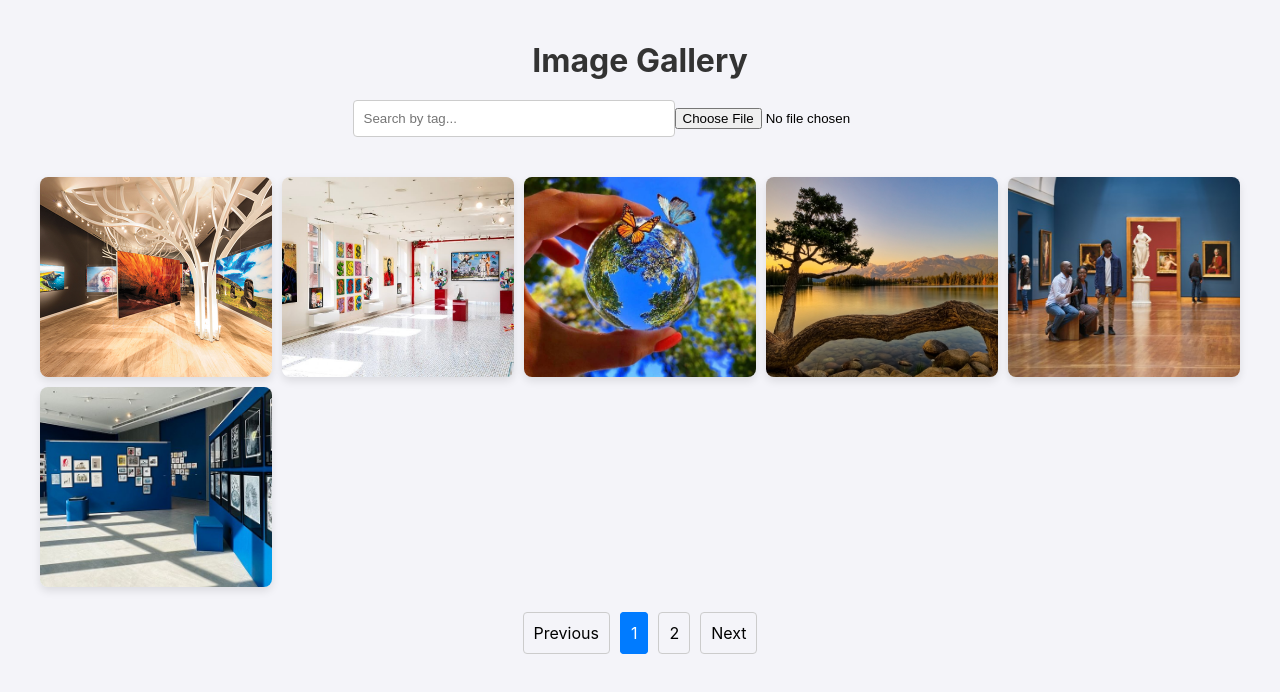
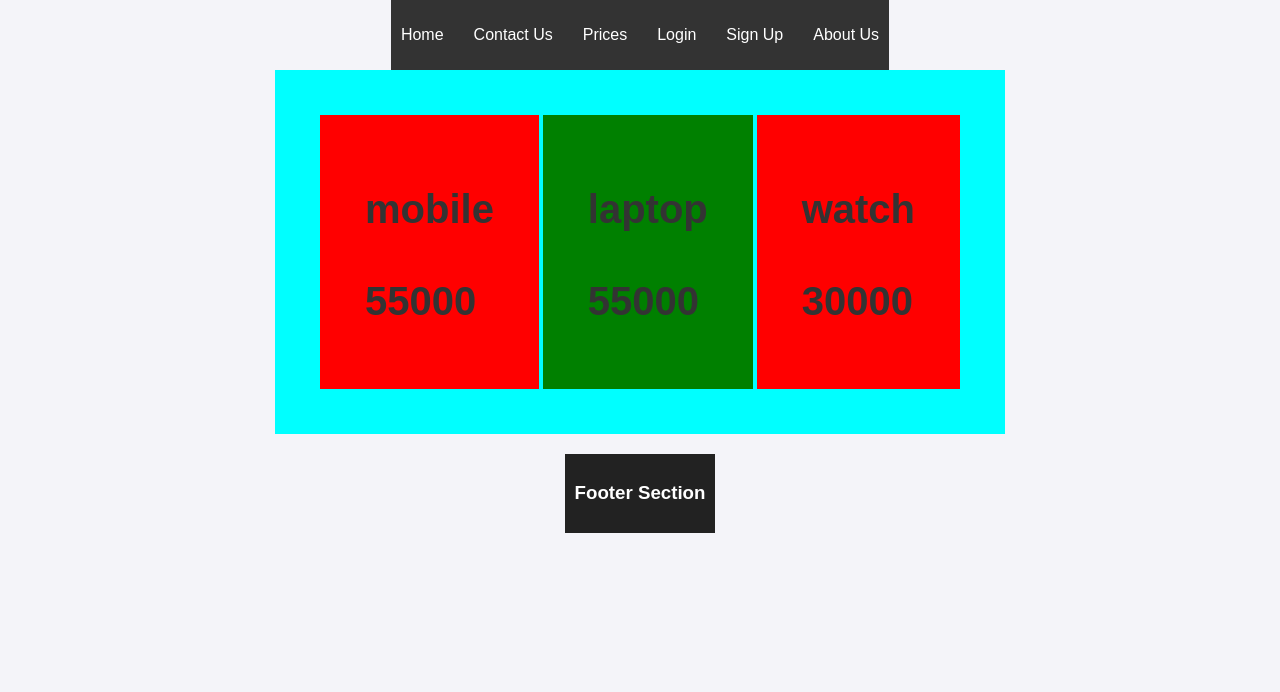
Before and after one commit to sriram507/React-tasks, a React (Create React App) app: page / in a window 1280 px wide. Shown: the top 692 px of the page. Built offline with nearby package versions, Linux system fonts and the light colour scheme.

Commit message:
conditional styling

```diff
--- /dev/null
+++ b/src/header/headerComp.jsx
@@ -0,0 +1,25 @@
+import React from "react";
+
+function HeaderComp() {
+  return (
+    <div style={{ backgroundColor: "#333", padding: "10px" }}>
+      <ul style={{
+        display: "flex",
+        gap: "30px",
+        listStyle: "none",
+        color: "white",
+        justifyContent: "center",
+        padding: 0
+      }}>
+        <li>Home</li>
+        <li>Contact Us</li>
+        <li>Prices</li>
+        <li>Login</li>
+        <li>Sign Up</li>
+        <li>About Us</li>
+      </ul>
+    </div>
+  );
+}
+
+export default HeaderComp;
--- /dev/null
+++ b/src/home/homeComp.jsx
@@ -0,0 +1,25 @@
+import { Component } from "react";
+import Footer from "../footer/footerComp";
+import HeaderComp from "../header/headerComp";
+import Main from "../main/mainComp";
+
+class Home extends Component {
+  render() {
+    return (
+      <div
+      style={{ display: 'flex', flexDirection: 'column',
+         // Make the content column-oriented
+         justifyContent: 'center', // Center vertically
+         alignItems: 'center', // Center horizontally
+         //height: '100vh' // Set the height to 100% of the viewport height
+          }}
+      >
+        <HeaderComp />
+        <Main />
+        <Footer />
+      </div>
+    );
+  }
+}
+
+export default Home;
--- a/src/index.js
+++ b/src/index.js
@@ -1,13 +1,21 @@
-import React from "react";
-import { createRoot } from "react-dom/client";
-import App from "./App";
-import "./index.css";
+import React from 'react';
+import ReactDOM from 'react-dom/client';
+import './index.css';
+import App from './App';
+import reportWebVitals from './reportWebVitals';
+// import Sample from  './SampleComp';
+import Home from './home/homeComp';
 
-const container = document.getElementById("root");
-const root = createRoot(container);
-
+const root = ReactDOM.createRoot(document.getElementById('root'));
 root.render(
   <React.StrictMode>
-    <App />
+    {/* <App /> */}
+    {/* <Sample/> */}
+    <Home/>
   </React.StrictMode>
 );
+
+// If you want to start measuring performance in your app, pass a function
+// to log results (for example: reportWebVitals(console.log))
+// or send to an analytics endpoint. Learn more: https://bit.ly/CRA-vitals
+reportWebVitals();
--- /dev/null
+++ b/src/main/main.css
@@ -0,0 +1,28 @@
+::-webkit-scrollbar {
+  display: none;
+}
+
+
+.mainbox{
+  display: flex;
+  justify-content: space-between;
+  background-color: aqua;
+  width: 50vw;
+  padding: 45px;
+
+}
+.available{
+  background-color: green;
+  display: flex;
+  flex-direction: column;
+  padding: 45px;
+  font-size: 20px;
+}
+
+.unavailable{
+  background-color: red;
+  display: flex;
+  flex-direction: column;
+  padding: 45px;
+  font-size: 20px;
+}
--- /dev/null
+++ b/src/main/mainComp.jsx
@@ -0,0 +1,47 @@
+import { Component } from "react";
+import "./main.css";
+
+const products = [
+  {
+    productName: "mobile",
+    produtPrice: 55000,
+    productAvailability: false,
+  },
+  { productName: "laptop", produtPrice: 55000, productAvailability: true },
+
+  { productName: "watch", produtPrice: 30000, productAvailability: false },
+];
+
+class Main extends Component {
+  render() {
+    return (
+      <>
+        <div className="mainbox">
+          <div
+            className={
+              products[0].productAvailability ? "available" : "unavailable"
+            }
+          >
+            <h1> {products[0].productName}</h1>
+            <h1>{products[0].produtPrice}</h1>
+          </div>
+          <div
+            className={
+              products[1].productAvailability ? "available" : "unavailable"
+            }
+          >
+            <h1>{products[1].productName}</h1>
+            <h1>{products[1].produtPrice}</h1>
+          </div>
+          <div className={products[2].productAvailability?"available":"unavailable"}>
+            <h1>{products[2].productName}</h1>
+            <h1>{products[2].produtPrice}</h1>
+
+          </div>
+        </div>
+      </>
+    );
+  }
+}
+
+export default Main;
```
Also changed, not shown: index.js (deleted, +0 -11 lines), src/homeComp.jsx (+6 -3 lines), src/App.js (line endings or trailing spaces), src/footer/footerComp.jsx (renamed from src/footerComp.jsx).
